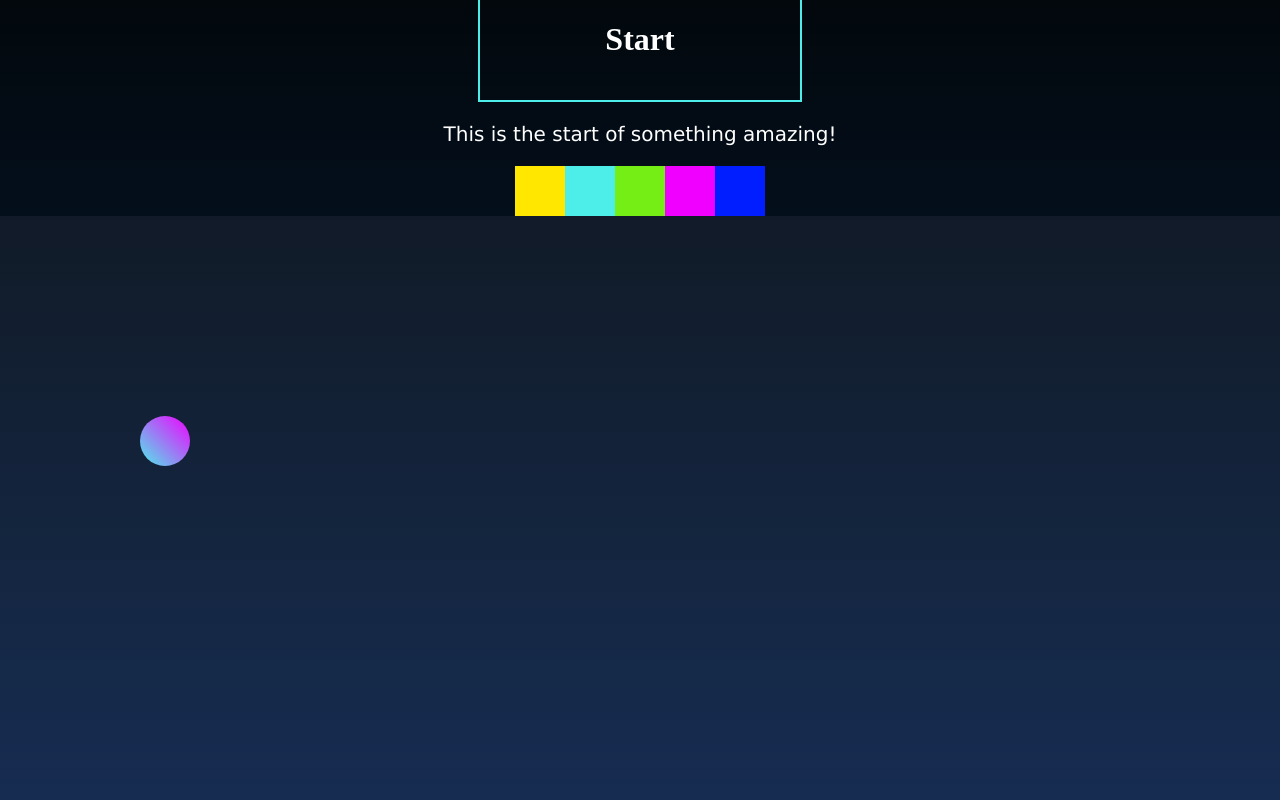
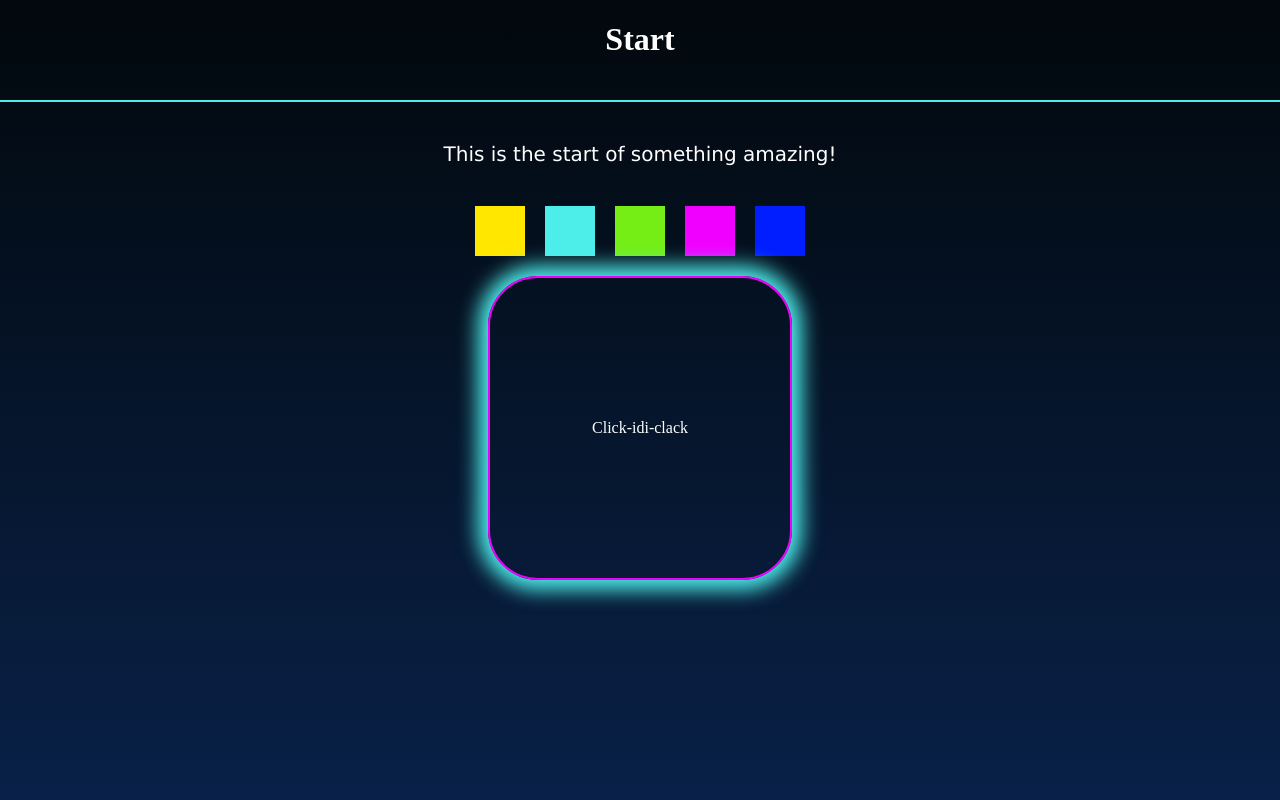
Before and after one commit to Faeyn/nyx, a plain HTML site: page index.html in a window 1280 px wide. Shown: the top 800 px of the page. Drawn offline with Linux system fonts and the light colour scheme.

Commit message:
split game with index

```diff
--- a/index.html
+++ b/index.html
@@ -30,78 +30,12 @@
             </div>
         </div>
 
-        <div id="board" style="width:100vw; height:100vw; background: rgba(255, 255, 255, 0.05)">
-            <div id="test" class="test_block" style="position: absolute">
+        <a href="clicky.html" class="card-link">
+            <div class="card" style="height:300px; width:300px">
+                <div class="cc">
+                    Click-idi-clack
+                </div>
             </div>
-        </div>
-        <p>Clicked: <span id="count">0</span> times</p>
-        <p>Miss: <span id="misscount">0</span> times </p>
-        <p>Stat: <span id="velocity">0</span> / m </p>
-        <script>
-
-            function sleep(ms) {
-              return new Promise(resolve => setTimeout(resolve, ms));
-            };
-
-            function randomIntBetween(max, min) {
-                return Math.floor(Math.random() * (max - min + 1)) + min;
-            };
-
-            const board = document.getElementById("board");
-            const {width: boardWidth, height: boardHeight} = board.getBoundingClientRect();
-
-            const el = document.getElementById("test");
-            const {width: elWidth, height: elHeight} = el.getBoundingClientRect();
-
-            function setPosition() {
-                let x = randomIntBetween(boardWidth - elWidth, 0)
-                let y = randomIntBetween(boardHeight - elHeight, 0)
-                el.style.transform = `translate(${x}px, ${y}px)`;
-            }
-
-            //async function loop() {
-                //while (true) {
-                    //setPosition();
-                    //await sleep(1000);
-                //}
-            //};
-
-            //loop();
-            setPosition();
-
-            window.addEventListener("resize", () => {
-                const { widht: boardWidth, height: boardHeight} = board.getBoundingClientRect();
-                setPosition();
-              });
-
-            const start = Date.now();
-            let count = 0;
-            let missCount = 0;
-            let velocity = 0;
-
-            const counter = document.getElementById("count");
-            const statVelocity = document.getElementById("velocity");
-
-            el.addEventListener("click", () => {
-                count++;
-                missCount--;
-                velocity = Math.floor(count / (Date.now() - start) * 1000 * 60);
-                console.log(velocity);
-
-                statVelocity.textContent = velocity;
-                counter.textContent = count;
-                setPosition();
-            });
-
-            const missCounter = document.getElementById("misscount");
-            board.addEventListener("click", () => {
-                missCount++;
-                missCounter.textContent = missCount;
-                setPosition();
-            });
-
-
-        </script>
-
+        </a>
     </body>
 </html>
--- a/style.css
+++ b/style.css
@@ -38,9 +38,10 @@ p {
 .header {
     border: solid;
     border-color: var(--color-neon-teal);
-    border-width: 0px 2px 2px 2px;
+    border-width: 0px 0px 2px 0px;
 
     height: 100px;
+    width: 100%;
     max-width: 1280px;
     min-width: 320px;
 }
@@ -49,15 +50,25 @@ p {
     display: flex;
     flex-direction: column;
     align-items: center;
+
+    row-gap: 20px;
+}
+
+.cc {
+    display: flex;
+    flex-direction: column;
+
+    align-items: center;
+    justify-content: center;
+
+    height: 100%;
 }
 
 .row {
     display: flex;
     flex-direction: row;
-}
 
-.vc {
-    justify-content: center;
+    column-gap: 20px;
 }
 
 .block {
@@ -65,7 +76,7 @@ p {
     width: 50px;
 }
 
-.test_block {
+.target {
     height: 50px;
     width: 50px;
 
@@ -74,3 +85,33 @@ p {
     border-color: white;
     background: linear-gradient(45deg, var(--color-neon-teal), var(--color-neon-pink));
 }
+
+.card {
+    border-radius: 50px;
+    border-width: 2px;
+    border-style: solid;
+    border-color: var(--color-neon-pink);
+
+    box-shadow: 0px 0px 20px 10px var(--color-neon-teal);
+}
+
+.card-link {
+    display: inline-block;
+    text-decoration: none;
+
+    color: white;
+}
+
+.board {
+    width: calc(100vw - 200px);
+    min-width: 500px;
+
+    height: calc(100vw - 200px);
+    min-height: 500px;
+    max-height: calc(100vh - 250px);
+
+    border-radius: 50px;
+
+    background: hsl(from var(--color-bg-dark) h s calc(5 * l));
+
+}
```
Also changed, not shown: clicky.html (+10 -25 lines).
